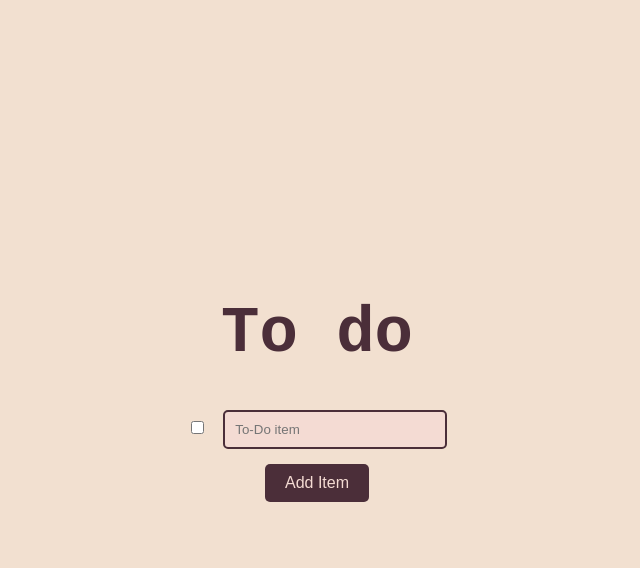
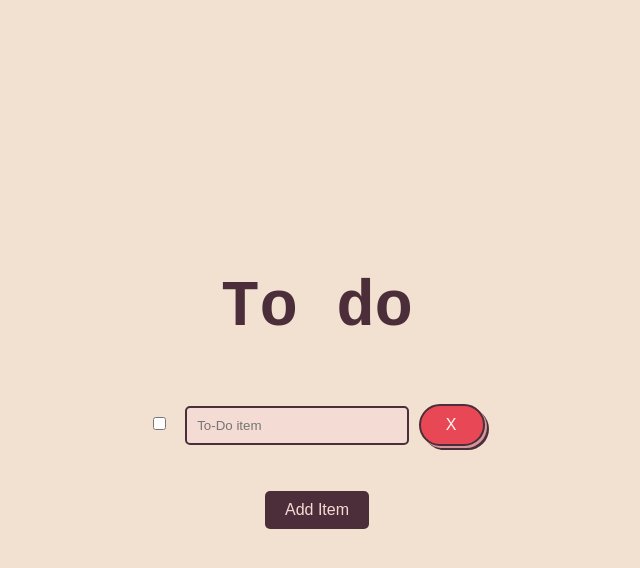
Before and after one commit to Sanjanaashivanand/To-do-list, a plain HTML site: page index.html in a window 1280 px wide. Both pictures are taken after a click on the button "Add Item". Shown: the whole page, without its empty margins (323-963 px from the left). Drawn offline with Linux system fonts and the light colour scheme.

Commit message:
Bug Fixes

```diff
--- a/index.html
+++ b/index.html
@@ -18,6 +18,7 @@
             <div class="item">
                 <input type="checkbox" class="item-completed">
                 <input type="text" class="item-description" placeholder="To-Do item">
+                <button class="delete-btn">X</button>
             </div>
         </template>
         <button id="add-button">Add Item</button>
--- a/script.js
+++ b/script.js
@@ -18,6 +18,11 @@ function updateItems(item, key, value){
     item[key] = value;
     setItems(items);
     refreshList();
+}
+
+function deleteItem(item,key){
+    items.splice(key,1);
+    refreshList()
 }
 
 function addItem(){
@@ -47,6 +52,7 @@ function refreshList() {
         const itemElement = item_template.content.cloneNode(true);
         const descriptionInput = itemElement.querySelector(".item-description")
         const completedInput = itemElement.querySelector(".item-completed");
+        const deleteBtn = itemElement.querySelector('.delete-btn');
 
         descriptionInput.value = item.description;
         completedInput.checked = item.completed;
@@ -55,9 +61,17 @@ function refreshList() {
             updateItems(item, "description", descriptionInput.value);
         })
 
-        completedInput.addEventListener("change", ()=>{
-            console.log(completedInput)
-            updateItems(item, "completed", completedInput.checked);
+        completedInput.addEventListener("change", (event) => {
+            if (descriptionInput.value.trim() === "") {
+                event.preventDefault();
+                completedInput.checked = false;
+            } else {
+                updateItems(item, "completed", completedInput.checked);
+            }
+        });
+
+        deleteBtn.addEventListener("click", () => {
+            deleteItem(item, key);
         })
 
         items_container.append(itemElement)
--- a/style.css
+++ b/style.css
@@ -28,15 +28,23 @@ header h1 {
 main {
     padding: 20px;
     width: 100%;
-    max-width: 400px;
 }
 
 #items {
     display: flex;
     flex-direction: column;
-    justify-content: center;
+    justify-content: flex-start;
     align-items: center;
     margin-bottom: 15px;
+    max-height: calc(5 * 60px); /* Adjust according to your item height (e.g., 60px per item) */
+    overflow-y: auto; /* Allow for scrolling */
+    padding: 20px;
+    scroll-behavior: smooth; /* Enable smooth scrolling */
+}
+
+
+.item{
+    margin-bottom: 10px;
 }
 
 .item-description {
@@ -80,3 +88,23 @@ input[type="text"]:focus {
 input[type="checkbox"] {
     accent-color: #D2979B;
 }
+
+/* Delete Button Styling */
+.delete-btn {
+    background-color: #E84855; /* Vintage red for delete button */
+    color: #FFF7F3; /* Creamy white text */
+    border: 2px solid #4B2E39; /* Dark brown border */
+    padding: 10px 25px; /* Size of the button */
+    border-radius: 50px; /* Rounded, pill-shaped button */
+    font-size: 16px; /* Button text size */
+    text-transform: uppercase; /* Retro uppercase style */
+    letter-spacing: 2px;
+    cursor: pointer;
+    box-shadow: 2px 2px 0px #D2979B, 4px 4px 0px #4B2E39; /* Strong retro shadow */
+    transition: all 0.3s ease-in-out; /* Smooth hover effect */
+}
+
+.delete-btn:active {
+    transform: translateY(4px); /* Slightly "pressed" effect when clicked */
+    box-shadow: 2px 2px 0px #4B2E39, 4px 4px 0px #D2979B; /* Less shadow when pressed */
+}
```
